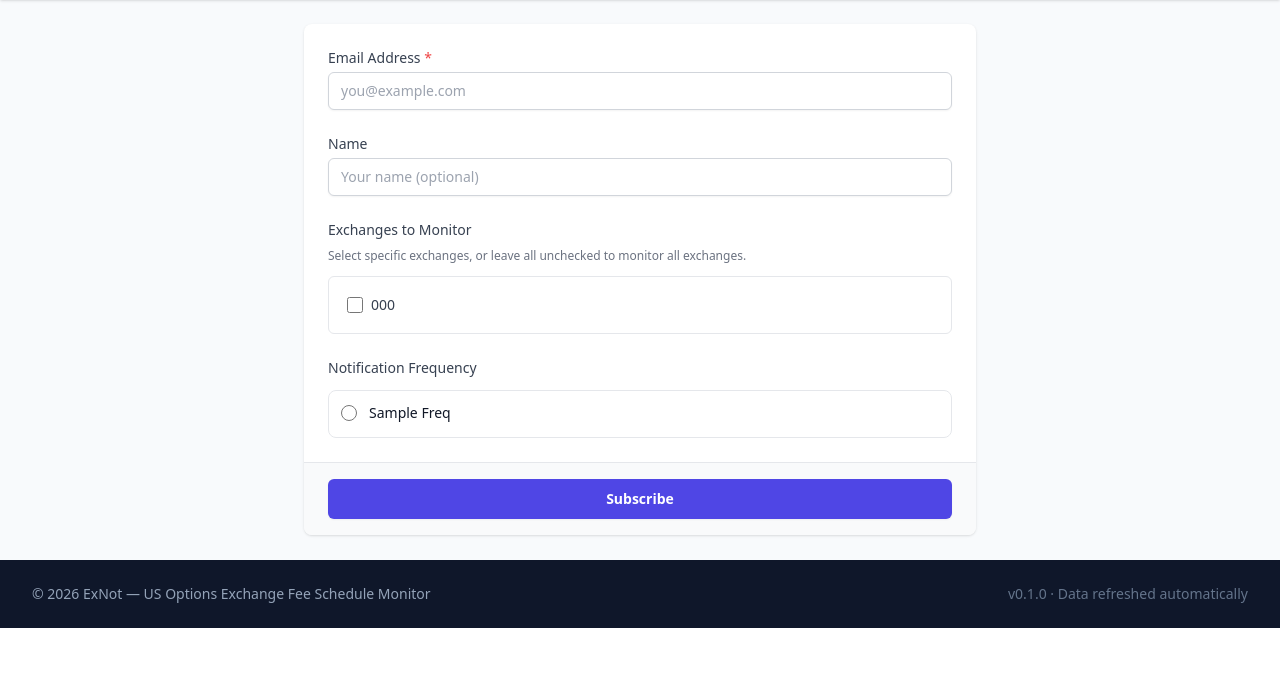
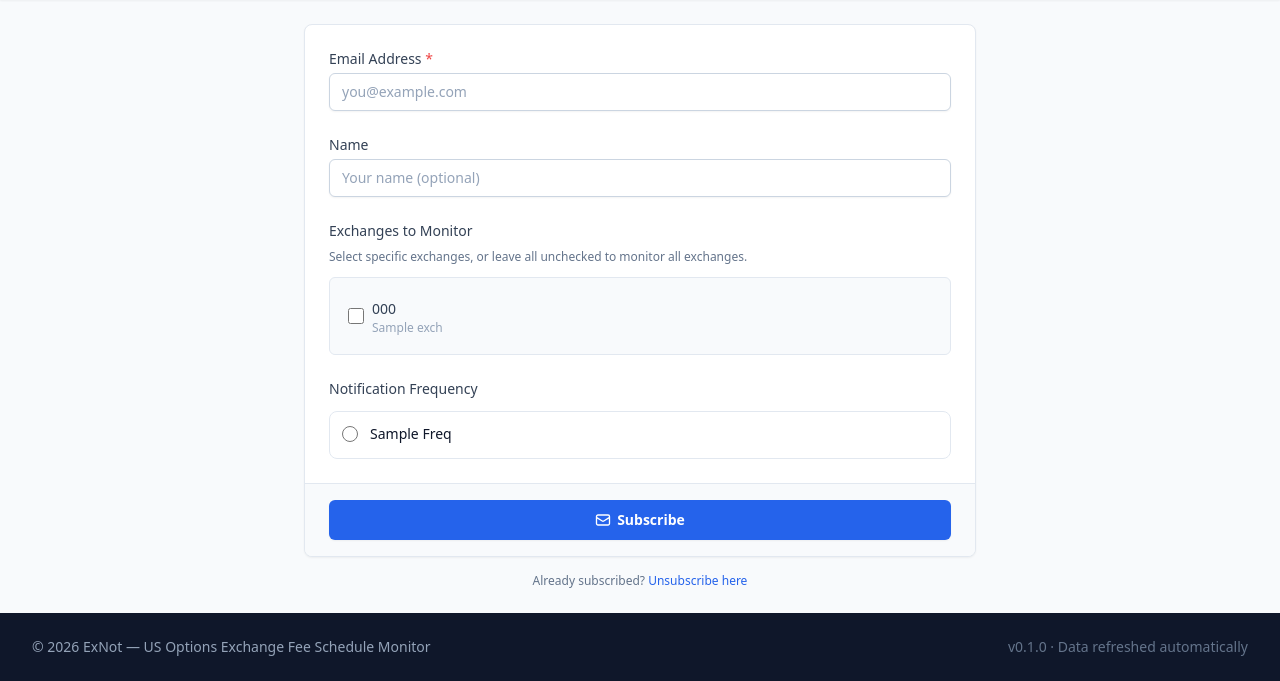
Before and after one commit to seoyds/exnot, a Python web app: template src/exnot/dashboard/templates/subscribe.html in a window 1280 px wide. Shown: the part 172-853 px from the top of the page. Before the commit the page ends 800 px from the top, so only its background shows below. Run offline with Jinja, Linux system fonts and the light colour scheme; the template is opened without the code that fills it: most values are stand-ins (such as "Sample title", 1, 10 or a date in 2020); some libraries are stand-ins or nearby versions.

Commit message:
Refine dashboard templates: consistent blue/slate color scheme, add unsubscribe page
Minor styling improvements to login and subscribe templates (indigo -> blue,
gray -> slate for consistency with base theme). Added unsubscribe template.

https://claude.ai/code/session_01AxjJYndXnNvfBjB7ybzS6r

```diff
--- a/src/exnot/dashboard/templates/subscribe.html
+++ b/src/exnot/dashboard/templates/subscribe.html
@@ -3,10 +3,10 @@
 {% block title %}Subscribe{% endblock %}
 
 {% block header %}
-<header class="bg-white shadow">
+<header class="bg-white shadow-sm">
     <div class="mx-auto max-w-7xl px-4 py-6 sm:px-6 lg:px-8">
-        <h1 class="text-3xl font-bold tracking-tight text-gray-900">Subscribe to Fee Changes</h1>
-        <p class="mt-1 text-sm text-gray-500">Get notified when exchange fee schedules change.</p>
+        <h1 class="text-3xl font-bold tracking-tight text-slate-900">Subscribe to Fee Changes</h1>
+        <p class="mt-1 text-sm text-slate-500">Get notified when exchange fee schedules change.</p>
     </div>
 </header>
 {% endblock %}
@@ -15,7 +15,7 @@
 <div class="mx-auto max-w-2xl">
     <!-- Success Message -->
     {% if success %}
-    <div class="mb-6 rounded-md bg-green-50 border border-green-200 p-4">
+    <div class="mb-6 rounded-lg bg-green-50 border border-green-200 p-4">
         <div class="flex">
             <div class="flex-shrink-0">
                 <svg class="h-5 w-5 text-green-400" viewBox="0 0 20 20" fill="currentColor">
@@ -32,7 +32,7 @@
 
     <!-- Error Message -->
     {% if error %}
-    <div class="mb-6 rounded-md bg-red-50 border border-red-200 p-4">
+    <div class="mb-6 rounded-lg bg-red-50 border border-red-200 p-4">
         <div class="flex">
             <div class="flex-shrink-0">
                 <svg class="h-5 w-5 text-red-400" viewBox="0 0 20 20" fill="currentColor">
@@ -48,54 +48,64 @@
     {% endif %}
 
     <!-- Subscription Form -->
-    <form method="post" action="/dashboard/subscribe" class="rounded-lg bg-white shadow overflow-hidden">
+    <form method="post" action="/dashboard/subscribe"
+          class="rounded-lg bg-white shadow-sm border border-slate-200 overflow-hidden">
         <div class="p-6 space-y-6">
             <!-- Email -->
             <div>
-                <label for="email" class="block text-sm font-medium text-gray-700">Email Address <span class="text-red-500">*</span></label>
+                <label for="email" class="block text-sm font-medium text-slate-700">
+                    Email Address <span class="text-red-500">*</span>
+                </label>
                 <input type="email" name="email" id="email" required
                        placeholder="you@example.com"
-                       class="mt-1 block w-full rounded-md border border-gray-300 px-3 py-2 shadow-sm
-                              focus:border-indigo-500 focus:outline-none focus:ring-1 focus:ring-indigo-500 text-sm">
+                       class="mt-1 block w-full rounded-md border border-slate-300 px-3 py-2 shadow-sm
+                              focus:border-blue-500 focus:outline-none focus:ring-1 focus:ring-blue-500 text-sm
+                              placeholder-slate-400">
             </div>
 
             <!-- Name -->
             <div>
-                <label for="name" class="block text-sm font-medium text-gray-700">Name</label>
+                <label for="name" class="block text-sm font-medium text-slate-700">Name</label>
                 <input type="text" name="name" id="name"
                        placeholder="Your name (optional)"
-                       class="mt-1 block w-full rounded-md border border-gray-300 px-3 py-2 shadow-sm
-                              focus:border-indigo-500 focus:outline-none focus:ring-1 focus:ring-indigo-500 text-sm">
+                       class="mt-1 block w-full rounded-md border border-slate-300 px-3 py-2 shadow-sm
+                              focus:border-blue-500 focus:outline-none focus:ring-1 focus:ring-blue-500 text-sm
+                              placeholder-slate-400">
             </div>
 
-            <!-- Exchange Selection -->
+            <!-- Exchange Multi-Select (Checkboxes) -->
             <div>
-                <label class="block text-sm font-medium text-gray-700 mb-2">Exchanges to Monitor</label>
-                <p class="text-xs text-gray-500 mb-3">Select specific exchanges, or leave all unchecked to monitor all exchanges.</p>
-                <div class="grid grid-cols-2 sm:grid-cols-3 gap-2 max-h-60 overflow-y-auto border border-gray-200 rounded-md p-3">
+                <label class="block text-sm font-medium text-slate-700 mb-2">Exchanges to Monitor</label>
+                <p class="text-xs text-slate-500 mb-3">Select specific exchanges, or leave all unchecked to monitor all exchanges.</p>
+                <div class="grid grid-cols-2 sm:grid-cols-3 gap-2 max-h-60 overflow-y-auto border border-slate-200 rounded-md p-3 bg-slate-50">
                     {% for exch in all_exchanges %}
-                    <label class="flex items-center space-x-2 p-1.5 rounded hover:bg-gray-50 cursor-pointer">
+                    <label class="flex items-center space-x-2 p-1.5 rounded hover:bg-white cursor-pointer transition-colors">
                         <input type="checkbox" name="exchanges" value="{{ exch.code }}"
-                               class="h-4 w-4 rounded border-gray-300 text-indigo-600 focus:ring-indigo-500">
-                        <span class="text-sm text-gray-700" title="{{ exch.name }}">{{ exch.code }}</span>
+                               class="h-4 w-4 rounded border-slate-300 text-blue-600 focus:ring-blue-500">
+                        <div>
+                            <span class="text-sm font-medium text-slate-700">{{ exch.code }}</span>
+                            <span class="text-xs text-slate-400 block truncate" title="{{ exch.name }}">{{ exch.name }}</span>
+                        </div>
                     </label>
                     {% endfor %}
                 </div>
             </div>
 
-            <!-- Notification Frequency -->
+            <!-- Frequency Radio Buttons -->
             <div>
-                <label class="block text-sm font-medium text-gray-700 mb-3">Notification Frequency</label>
+                <label class="block text-sm font-medium text-slate-700 mb-3">Notification Frequency</label>
                 <div class="space-y-3">
                     {% for freq in frequencies %}
-                    <label class="relative flex items-start p-3 rounded-lg border border-gray-200 cursor-pointer hover:bg-gray-50 transition-colors">
+                    <label class="relative flex items-start p-3 rounded-lg border cursor-pointer hover:bg-slate-50 transition-colors
+                                  {% if freq == 'DAILY_DIGEST' %}border-blue-500 bg-blue-50 ring-1 ring-blue-500{% else %}border-slate-200{% endif %}"
+                           onclick="this.parentElement.querySelectorAll('label').forEach(l => { l.classList.remove('border-blue-500', 'bg-blue-50', 'ring-1', 'ring-blue-500'); l.classList.add('border-slate-200'); }); this.classList.remove('border-slate-200'); this.classList.add('border-blue-500', 'bg-blue-50', 'ring-1', 'ring-blue-500');">
                         <div class="flex h-5 items-center">
                             <input type="radio" name="frequency" value="{{ freq }}"
-                                   class="h-4 w-4 border-gray-300 text-indigo-600 focus:ring-indigo-500"
+                                   class="h-4 w-4 border-slate-300 text-blue-600 focus:ring-blue-500"
                                    {% if freq == 'DAILY_DIGEST' %}checked{% endif %}>
                         </div>
                         <div class="ml-3">
-                            <span class="block text-sm font-medium text-gray-900">
+                            <span class="block text-sm font-medium text-slate-900">
                                 {% if freq == 'IMMEDIATE' %}
                                     Immediate
                                 {% elif freq == 'DAILY_DIGEST' %}
@@ -106,7 +116,7 @@
                                     {{ freq | replace('_', ' ') | title }}
                                 {% endif %}
                             </span>
-                            <span class="block text-xs text-gray-500 mt-0.5">
+                            <span class="block text-xs text-slate-500 mt-0.5">
                                 {% if freq == 'IMMEDIATE' %}
                                     Get notified as soon as a change is detected.
                                 {% elif freq == 'DAILY_DIGEST' %}
@@ -123,12 +133,20 @@
         </div>
 
         <!-- Submit -->
-        <div class="bg-gray-50 px-6 py-4 border-t border-gray-200">
+        <div class="bg-slate-50 px-6 py-4 border-t border-slate-200">
             <button type="submit"
-                    class="w-full inline-flex justify-center items-center rounded-md bg-indigo-600 px-4 py-2.5 text-sm font-semibold text-white shadow-sm hover:bg-indigo-500 focus-visible:outline focus-visible:outline-2 focus-visible:outline-offset-2 focus-visible:outline-indigo-600 transition-colors">
+                    class="w-full inline-flex justify-center items-center rounded-md bg-blue-600 px-4 py-2.5 text-sm font-semibold text-white shadow-sm hover:bg-blue-500 focus-visible:outline focus-visible:outline-2 focus-visible:outline-offset-2 focus-visible:outline-blue-600 transition-colors">
+                <svg class="h-4 w-4 mr-1.5" fill="none" viewBox="0 0 24 24" stroke-width="2" stroke="currentColor">
+                    <path stroke-linecap="round" stroke-linejoin="round" d="M21.75 6.75v10.5a2.25 2.25 0 01-2.25 2.25h-15a2.25 2.25 0 01-2.25-2.25V6.75m19.5 0A2.25 2.25 0 0019.5 4.5h-15a2.25 2.25 0 00-2.25 2.25m19.5 0v.243a2.25 2.25 0 01-1.07 1.916l-7.5 4.615a2.25 2.25 0 01-2.36 0L3.32 8.91a2.25 2.25 0 01-1.07-1.916V6.75" />
+                </svg>
                 Subscribe
             </button>
         </div>
     </form>
+
+    <p class="mt-4 text-center text-xs text-slate-500">
+        Already subscribed?
+        <a href="/dashboard/unsubscribe" class="text-blue-600 hover:text-blue-500 font-medium">Unsubscribe here</a>
+    </p>
 </div>
 {% endblock %}
```
Also changed, not shown: src/exnot/dashboard/templates/login.html (+29 -20 lines), src/exnot/dashboard/templates/unsubscribe.html (added, +44 -0 lines).
